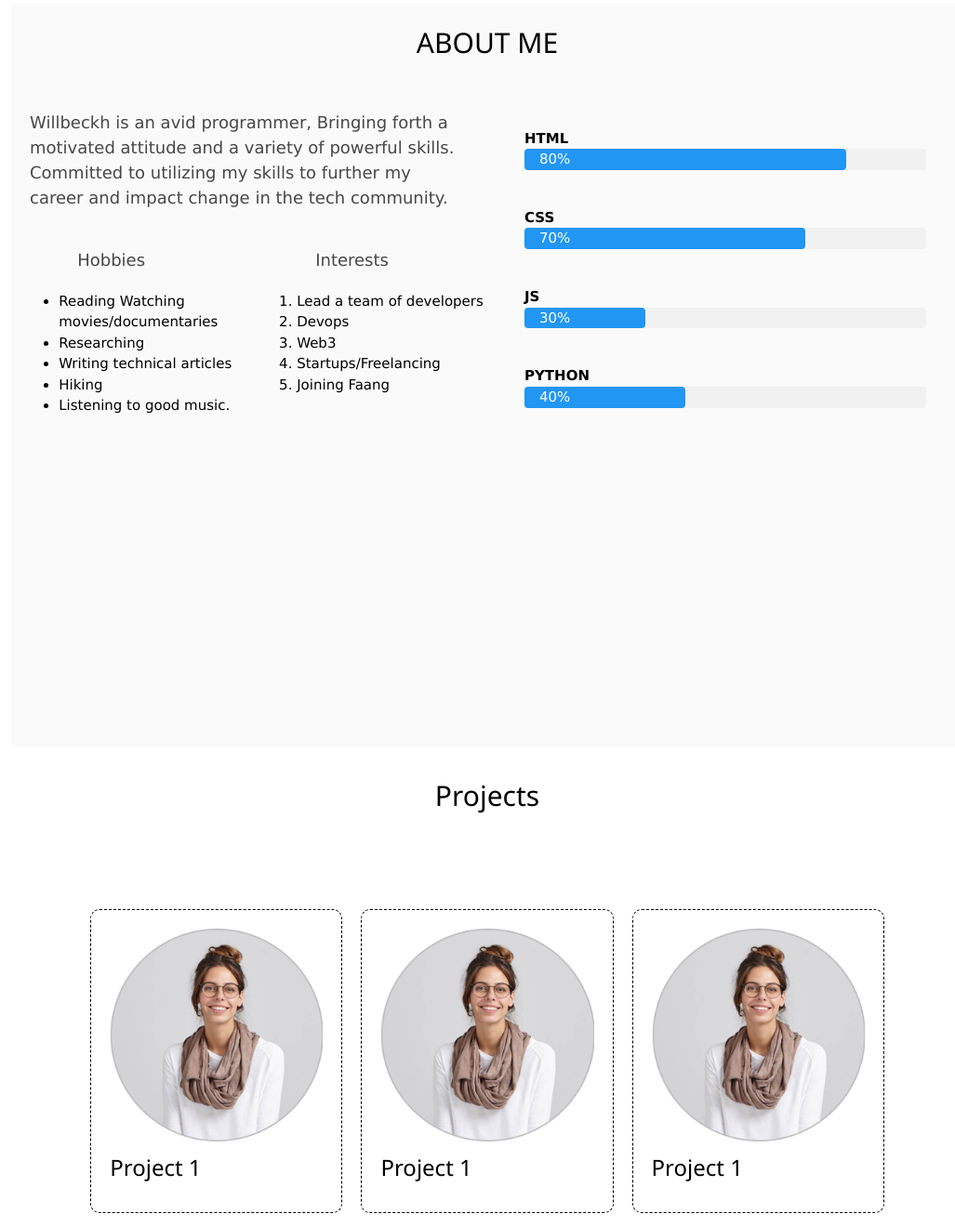
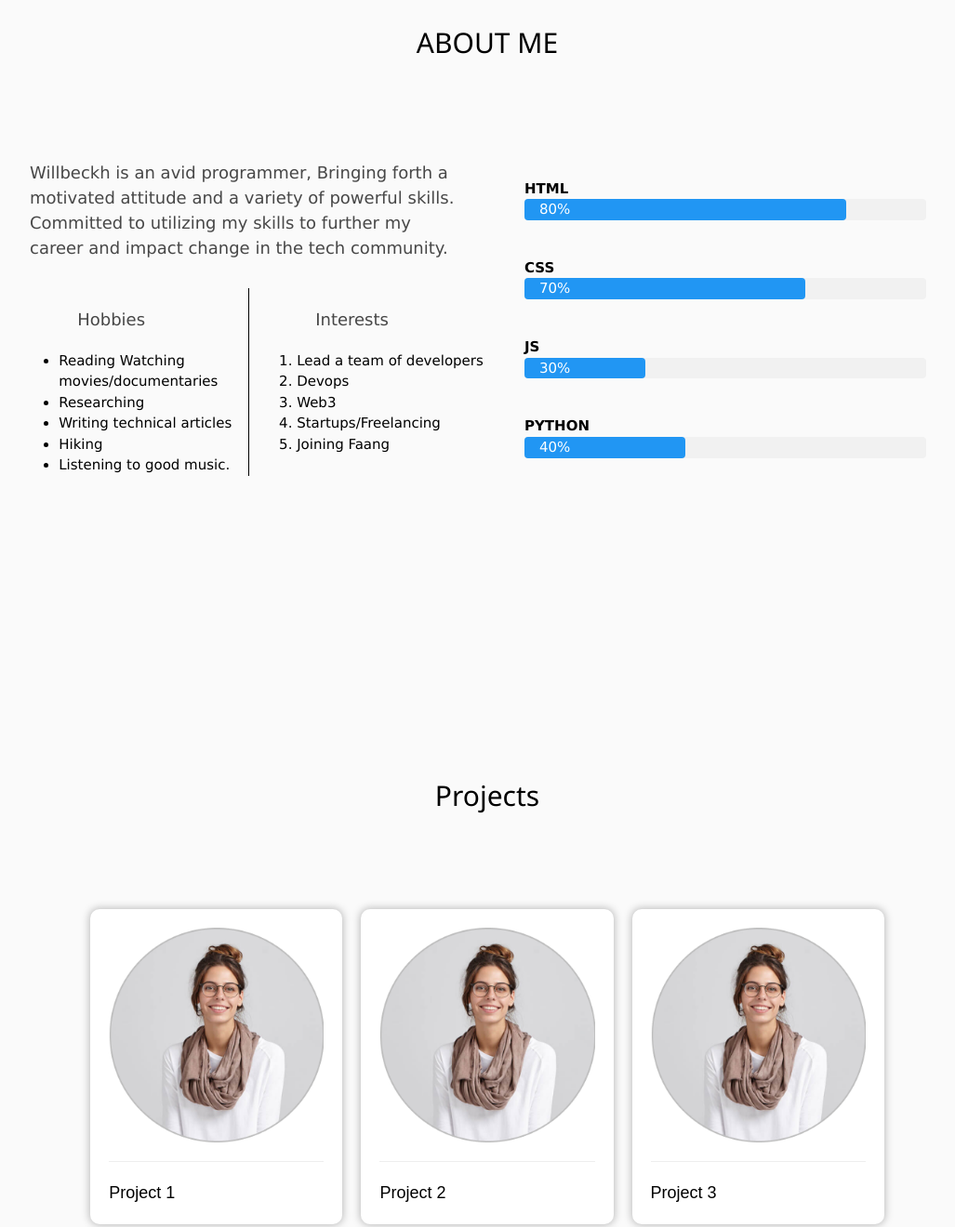
Before and after one commit to Willbeckh/my-portfolio, a plain HTML site: page index.html in a window 1280 px wide. Shown: the part 807-2127 px from the top of the page at 93% size, without its empty margins (116-1143 px from the left). Drawn offline with nearby package versions, Linux system fonts and the light colour scheme; a web font is replaced by a local one.

Commit message:
update feature cards layout

```diff
--- a/css/style.css
+++ b/css/style.css
@@ -8,7 +8,7 @@
 
 /* main style rules */
 body {
-  /* background-color: #f1f1f1; */
+  background-color: #fafafa;
   font-family: "Open Sans", sans-serif;
 }
 
@@ -119,12 +119,12 @@ nav {
 #about {
   background-color: #fafafa;
   height: 100vh;
-  margin: 0 10%;
 }
 
 #about-main-wrapper {
   display: flex;
   flex-direction: row;
+  margin: 5% 10%;
 }
 
 #about-me {
@@ -166,14 +166,19 @@ nav {
   /* background-color: red; */
   width: 50%;
   padding-left: 10%;
+  margin-top: 10px;
+  /* border-top: 1px solid #000; */
 }
 
+.hobbies {
+  border-right: 1px solid #000;
+}
 /* ABOUT SECTION END */
 
 /* PROJECTS SECTION START */
 #projects {
   height: 100vh;
-  background-color: #;
+  /* background-color: #f0f0f0; */
 }
 
 #card-container {
@@ -187,12 +192,13 @@ nav {
 .card {
   /* height: 40%; */
   width: 30%;
-  border: 1px dashed black;
+  /* border: 1px dashed black; */
   border-radius: 10px;
   margin: 10px;
   padding: 20px;
-
+  background-color: #fff;
   position: relative;
+  box-shadow: 0px 0px 8px 1px rgba(0, 0, 0, 0.25);
 }
 
 .image {
@@ -208,7 +214,7 @@ nav {
   bottom: 0;
   left: 0;
   width: 100%;
-  height: 100%;
+  height: 80%;
   opacity: 0;
   transition: 0.5s ease;
   background-color: #008cba;
@@ -226,3 +232,13 @@ nav {
   transform: translate(-50%, -50%);
   text-align: center;
 }
+
+.project-title {
+  font-family: Arial, Helvetica, sans-serif;
+  text-decoration: none;
+  font-size: 1.2em;
+}
+
+.project-title:hover {
+  color: #4869e5;
+}
--- a/index.html
+++ b/index.html
@@ -4,8 +4,8 @@
     <meta charset="UTF-8" />
     <meta http-equiv="X-UA-Compatible" content="IE=edge" />
     <meta name="viewport" content="width=device-width, initial-scale=1.0" />
-    <link rel="icon" type="image/x-icon" href="./images/icon.png">
-    <link rel="stylesheet"  href="./css/style.css" />
+    <link rel="icon" type="image/x-icon" href="./images/icon.png" />
+    <link rel="stylesheet" href="./css/style.css" />
 
     <!-- W3 STYLESHEET -->
     <link rel="stylesheet" href="https://www.w3schools.com/w3css/4/w3.css" />
@@ -79,7 +79,7 @@
             <aside class="interests">
               <p>Interests</p>
               <ol>
-                <li>Lead a team of developers </li>
+                <li>Lead a team of developers</li>
                 <li>Devops</li>
                 <li>Web3</li>
                 <li>Startups/Freelancing</li>
@@ -134,26 +134,29 @@
       <div id="card-container">
         <div class="card">
           <img src="./images/user1.png" alt="" class="image" />
+          <hr />
           <div class="overlay-text">
             <p class="text">Lorem ipsum dolor sit amet.</p>
           </div>
-          <h3 class="project-title">Project 1</h3>
+          <a href="google.com" class="project-title">Project 1</a>
         </div>
 
         <div class="card">
           <img src="./images/user1.png" alt="" class="image" />
+          <hr />
           <div class="overlay-text">
             <p class="text">Lorem ipsum dolor sit amet.</p>
           </div>
-          <h3 class="project-title">Project 1</h3>
+          <a href="google.com" class="project-title">Project 2</a>
         </div>
 
         <div class="card">
           <img src="./images/user1.png" alt="" class="image" />
+          <hr />
           <div class="overlay-text">
             <p class="text">Lorem ipsum dolor sit amet.</p>
           </div>
-          <h3 class="project-title">Project 1</h3>
+          <a href="google.com" class="project-title">Project 3</a>
         </div>
 
         <!-- <div class="card">
@@ -176,7 +179,5 @@
       </div>
     </section>
     <!-- PROJECTS END -->
-
-
   </body>
 </html>
```
